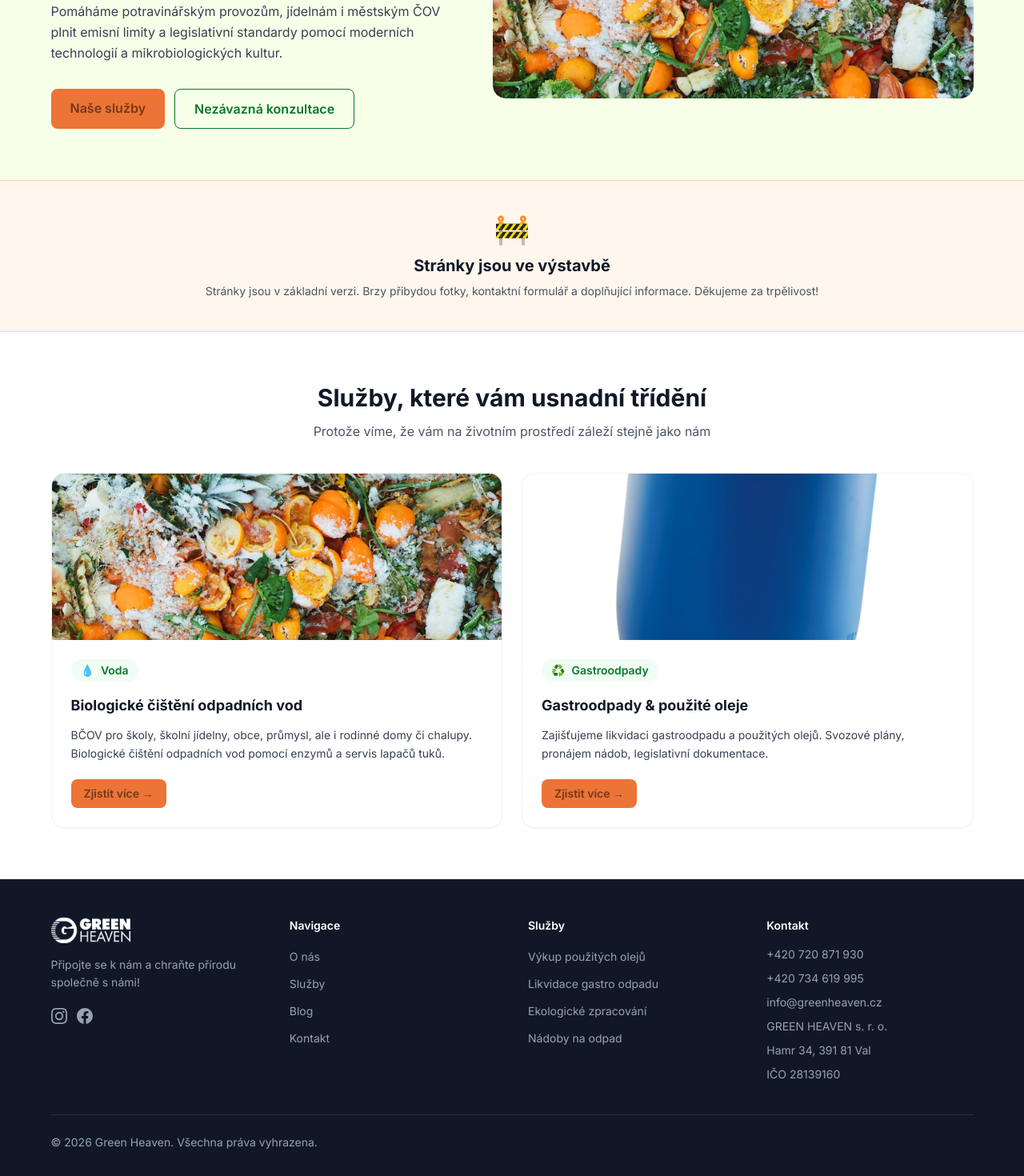
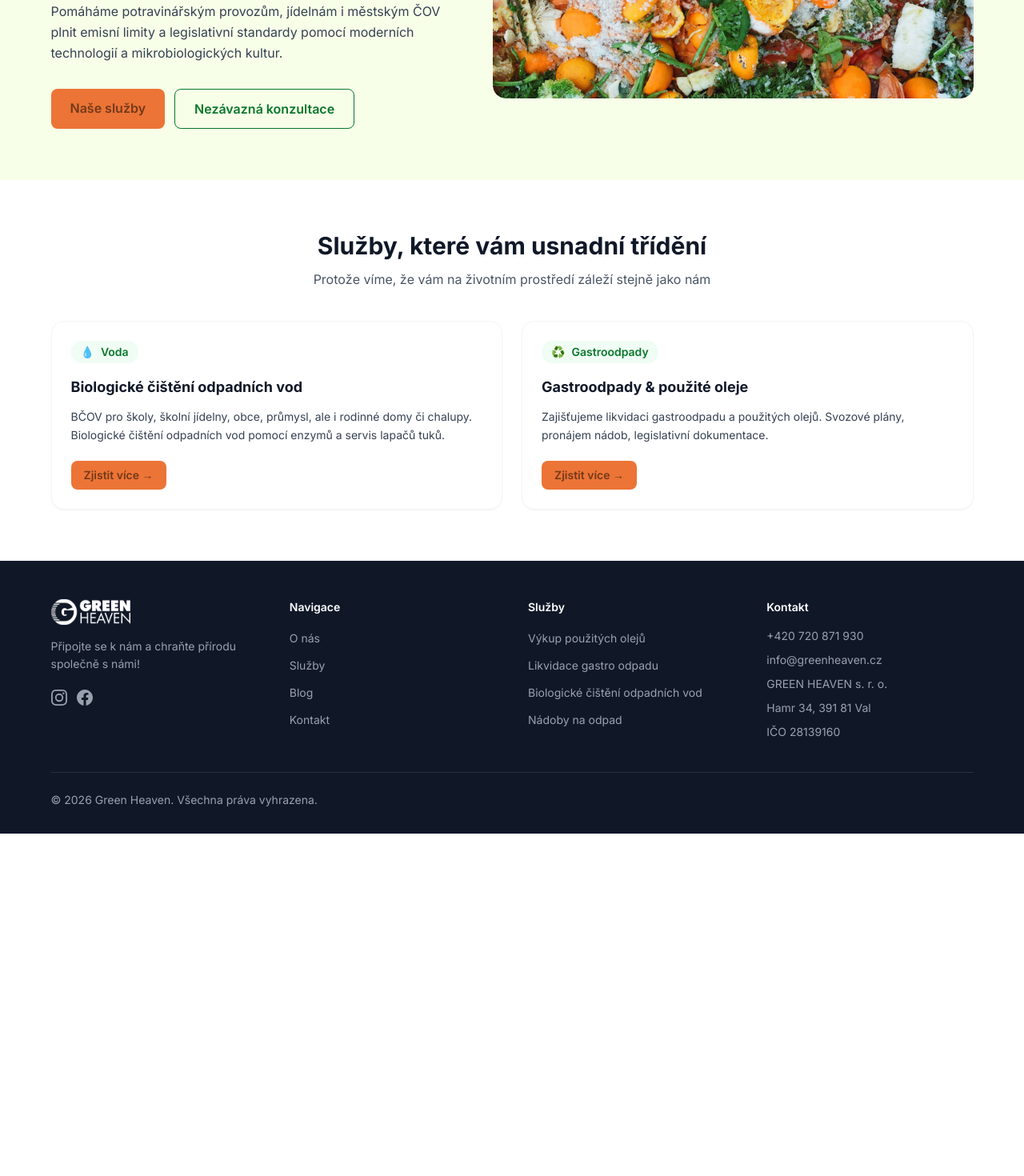
Before and after one commit to SolityForFree/greenheavenwww, a React (Vite) app: page / in a window 1280 px wide. Shown: the part 348-1818 px from the top of the page at 80% size. After the commit the page ends 1390 px from the top, so only its background shows below. Built offline with nearby package versions, Linux system fonts and the light colour scheme.

Commit message:
Update the sites by Jirka.

```diff
--- a/src/components/Footer.jsx
+++ b/src/components/Footer.jsx
@@ -44,7 +44,7 @@ export default function Footer() {
           <div>
             <h4 className="text-white font-semibold text-sm mb-4">Služby</h4>
             <ul className="space-y-2.5">
-              {['Výkup použitých olejů', 'Likvidace gastro odpadu', 'Ekologické zpracování', 'Nádoby na odpad'].map((s) => (
+              {['Výkup použitých olejů', 'Likvidace gastro odpadu', 'Biologické čištění odpadních vod', 'Nádoby na odpad'].map((s) => (
                 <li key={s}>
                   <Link to="/sluzby" className="text-subtle text-sm hover:text-white transition-colors">
                     {s}
@@ -59,7 +59,6 @@ export default function Footer() {
             <h4 className="text-white font-semibold text-sm mb-4">Kontakt</h4>
             <ul className="space-y-2.5">
               <li className="text-subtle text-sm">+420 720 871 930</li>
-              <li className="text-subtle text-sm">+420 734 619 995</li>
               <li className="text-subtle text-sm">info@greenheaven.cz</li>
               <li className="text-subtle text-sm">GREEN HEAVEN s. r. o.</li>
               <li className="text-subtle text-sm">Hamr 34, 391 81 Val</li>
--- a/src/pages/Contact.jsx
+++ b/src/pages/Contact.jsx
@@ -8,7 +8,7 @@ const contactInfo = [
       </svg>
     ),
     title: 'Telefon',
-    lines: ['+420 720 871 930', '+420 734 619 995', 'Po-Pá 8:00 - 18:00'],
+    lines: ['+420 720 871 930', 'Po-Pá 8:00 - 18:00'],
   },
   {
     icon: (
@@ -170,7 +170,7 @@ export default function Contact() {
                       <option value="">Vyberte službu...</option>
                       <option>Výkup použitých olejů</option>
                       <option>Likvidace gastro odpadu</option>
-                      <option>Ekologické zpracování</option>
+                      <option>Biologické čištění odpadních vod</option>
                       <option>Nádoby na odpad</option>
                     </select>
                   </div>
--- a/src/pages/Home.jsx
+++ b/src/pages/Home.jsx
@@ -2,10 +2,11 @@ import { Link } from 'react-router-dom'
 import heroBg from '../assets/images/hero-food.png'
 import oilImg from '../assets/images/service-oil.png'
 import gastroImg from '../assets/images/service-gastro.png'
+import cleanOil from '../assets/images/cleaning.jpg'
 
 const serviceCards = [
   {
-    img: oilImg,
+    // img: cleanOil,
     imgAlt: 'Biologické čištění odpadních vod',
     emoji: '💧',
     tag: 'Voda',
@@ -14,7 +15,7 @@ const serviceCards = [
     cta: 'Zjistit více',
   },
   {
-    img: gastroImg,
+    // img: gastroImg,
     imgAlt: 'Svoz gastroodpadů',
     emoji: '♻️',
     tag: 'Gastroodpady',
@@ -62,16 +63,6 @@ export default function Home() {
         </div>
       </section>
 
-      {/* Under construction banner */}
-      <section className="bg-orange-50 border-y border-orange-200 py-10">
-        <div className="max-w-content mx-auto px-6 text-center">
-          <div className="text-4xl mb-3">🚧</div>
-          <h2 className="text-xl font-bold text-dark mb-2">Stránky jsou ve výstavbě</h2>
-          <p className="text-muted text-sm">Stránky jsou v základní verzi. Brzy přibydou fotky, kontaktní formulář a doplňující informace. Děkujeme za trpělivost!</p>
-        </div>
-      </section>
-
-
       {/* Services */}
       <section className="bg-white py-16">
         <div className="max-w-content mx-auto px-6">
@@ -82,7 +73,7 @@ export default function Home() {
           <div className="grid md:grid-cols-2 gap-6">
             {serviceCards.map((card) => (
               <div key={card.tag} className="rounded-2xl overflow-hidden border border-gray-100 shadow-sm flex flex-col">
-                <img src={card.img} alt={card.imgAlt} className="w-full h-52 object-cover" />
+                {/* <img src={card.img} alt={card.imgAlt} className="w-full h-52 object-cover" /> */}
                 <div className="p-6 flex flex-col flex-1">
                   <span className="inline-flex items-center gap-2 text-sm font-semibold text-green-primary bg-green-50 px-3 py-1 rounded-full mb-4 w-fit">
                     <span>{card.emoji}</span>
--- a/src/pages/Services.jsx
+++ b/src/pages/Services.jsx
@@ -55,7 +55,7 @@ const benefits = [
         <path strokeLinecap="round" strokeLinejoin="round" d="M3.055 11H5a2 2 0 012 2v1a2 2 0 002 2 2 2 0 012 2v2.945M8 3.935V5.5A2.5 2.5 0 0010.5 8h.5a2 2 0 012 2 2 2 0 104 0 2 2 0 012-2h1.064M15 20.488V18a2 2 0 012-2h3.064" />
       </svg>
     ),
-    title: 'Ekologické zpracování',
+    title: 'Biologické čištění odpadních vod',
     desc: 'Veškerý odpad zpracováváme v souladu s platnou legislativou ČR a EU.',
   },
 ]
@@ -238,7 +238,7 @@ export default function Services() {
               to="/kontakt"
               className="border border-green-primary text-green-primary font-semibold px-6 py-3 rounded-lg hover:bg-green-primary hover:text-white transition-colors"
             >
-              +420 720 871 930 / +420 734 619 995
+              +420 720 871 930
             </Link>
           </div>
         </div>
```
Also changed, not shown: src/assets/images/cleaning.jpg (added), 1 other file (tests, documents, lock files or other folders). Lines whose indentation alone changed are shown as unchanged.
